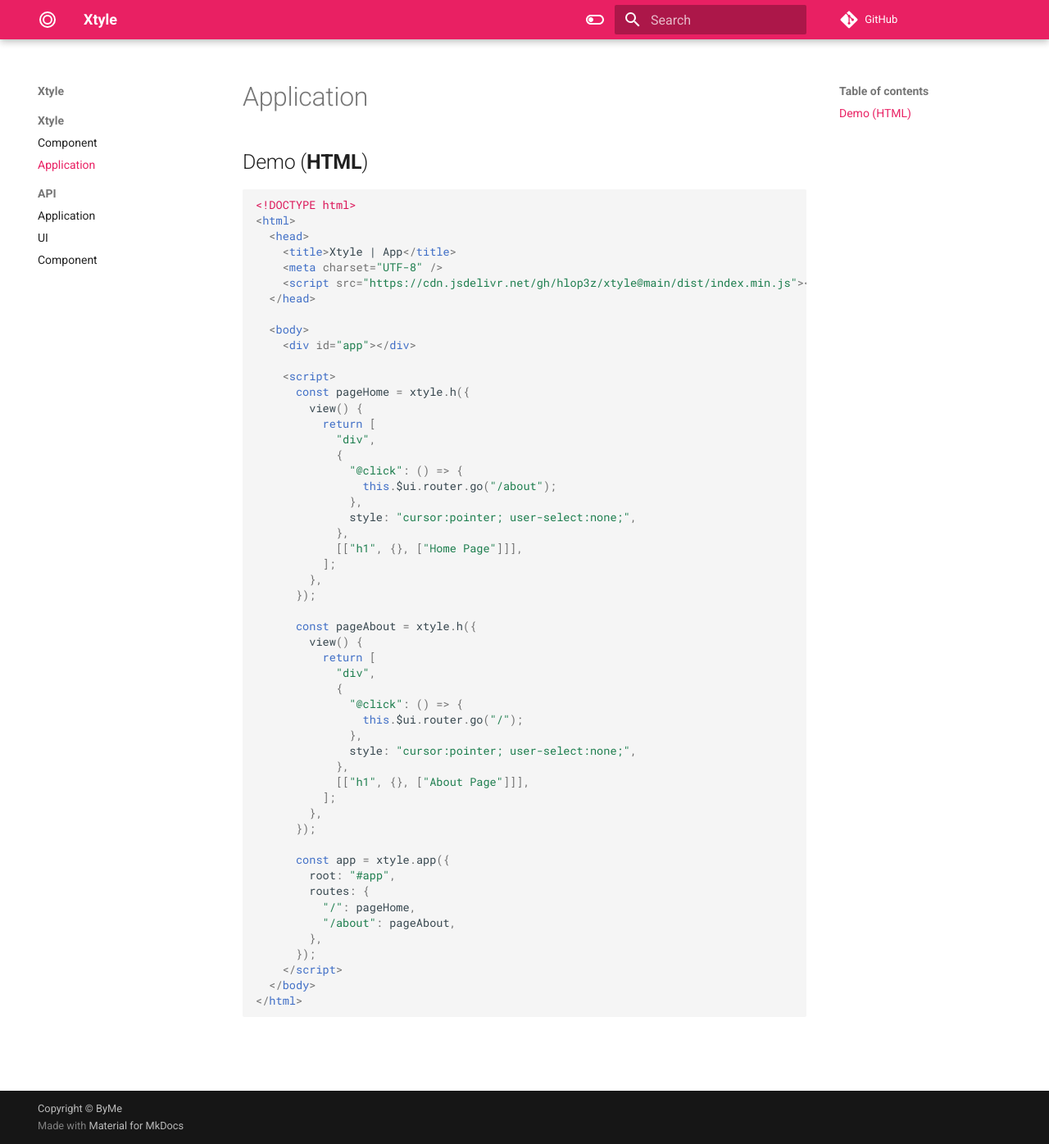
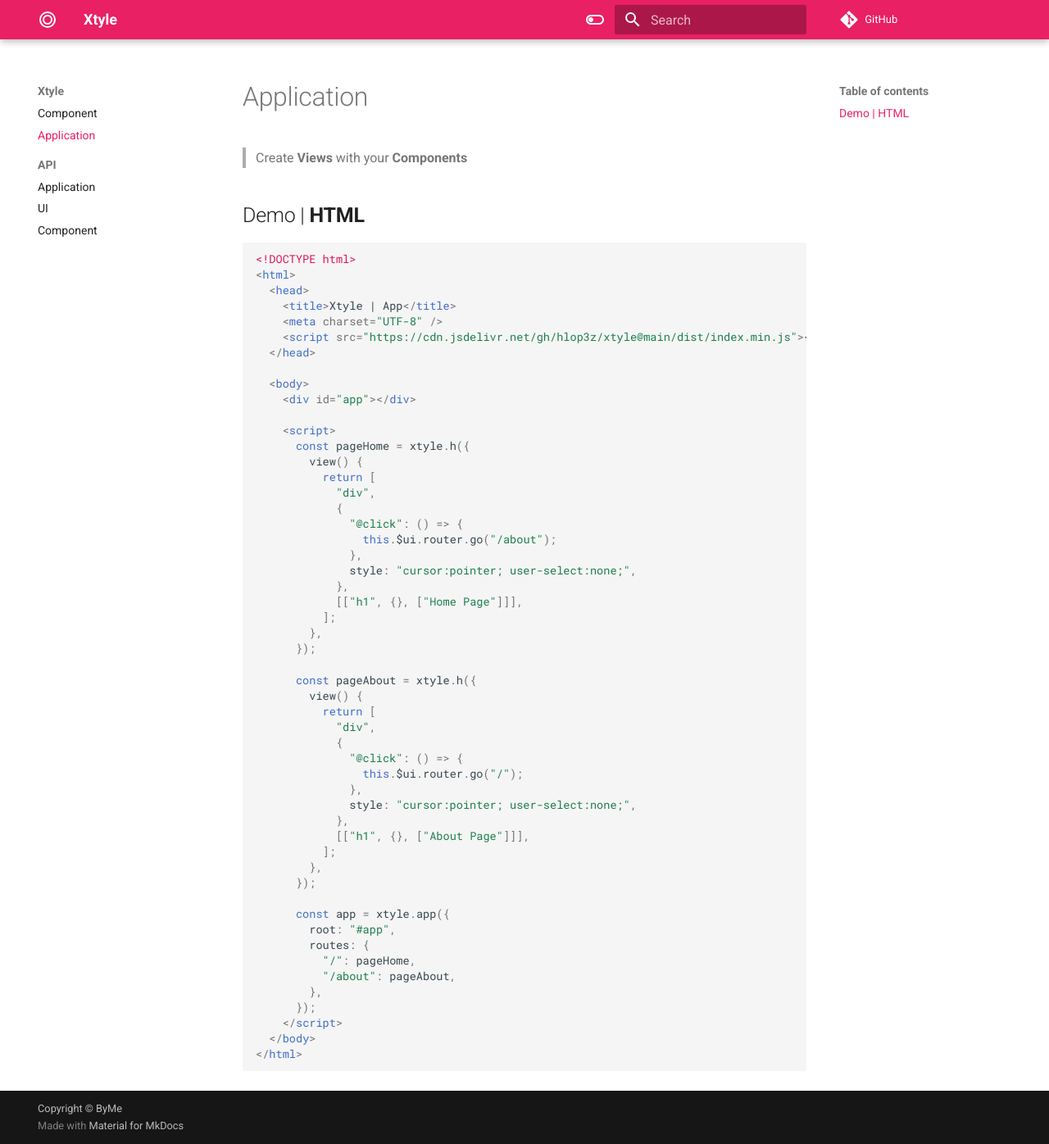
Before and after one commit to hlop3z/xtyle, an MkDocs documentation site: the page built from docs/docs/application.md, in a window 1280 px wide and 1396 px high. Shown: the whole window at 82% size. Built offline with MkDocs 1.6.1 and Material for MkDocs 9.7.7, drawn with Linux system fonts in a browser that asks for light colours; comment, search, counter and statistics services are not loaded.

Commit message:
uploaded docs

````diff
--- a/docs/docs/application.md
+++ b/docs/docs/application.md
@@ -1,6 +1,8 @@
 # Application
 
-## Demo (**HTML**)
+> Create **Views** with your **Components**
+
+## Demo | **HTML**
 
 ```html
 <!DOCTYPE html>
--- a/docs/mkdocs.yml
+++ b/docs/mkdocs.yml
@@ -4,10 +4,8 @@
 copyright: Copyright © ByMe
 
 nav:
-  - Xtyle:
-      - Component: component.md
-      - Application: application.md
-
+  - Component: component.md
+  - Application: application.md
   - API:
       - Application: api/application.md
       - UI: api/ui.md
````
Also changed, not shown: docs/docs/component.md (+1 -1 lines), README.md.
